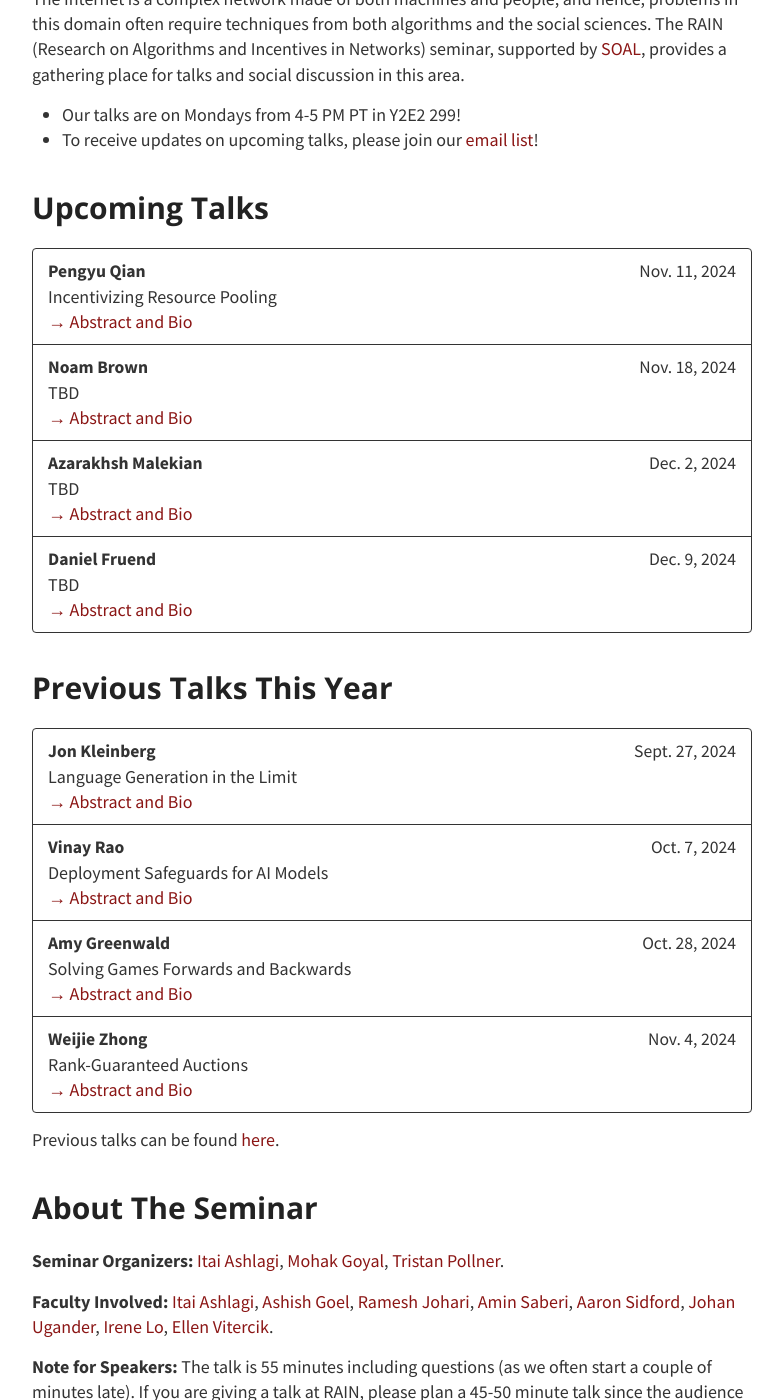
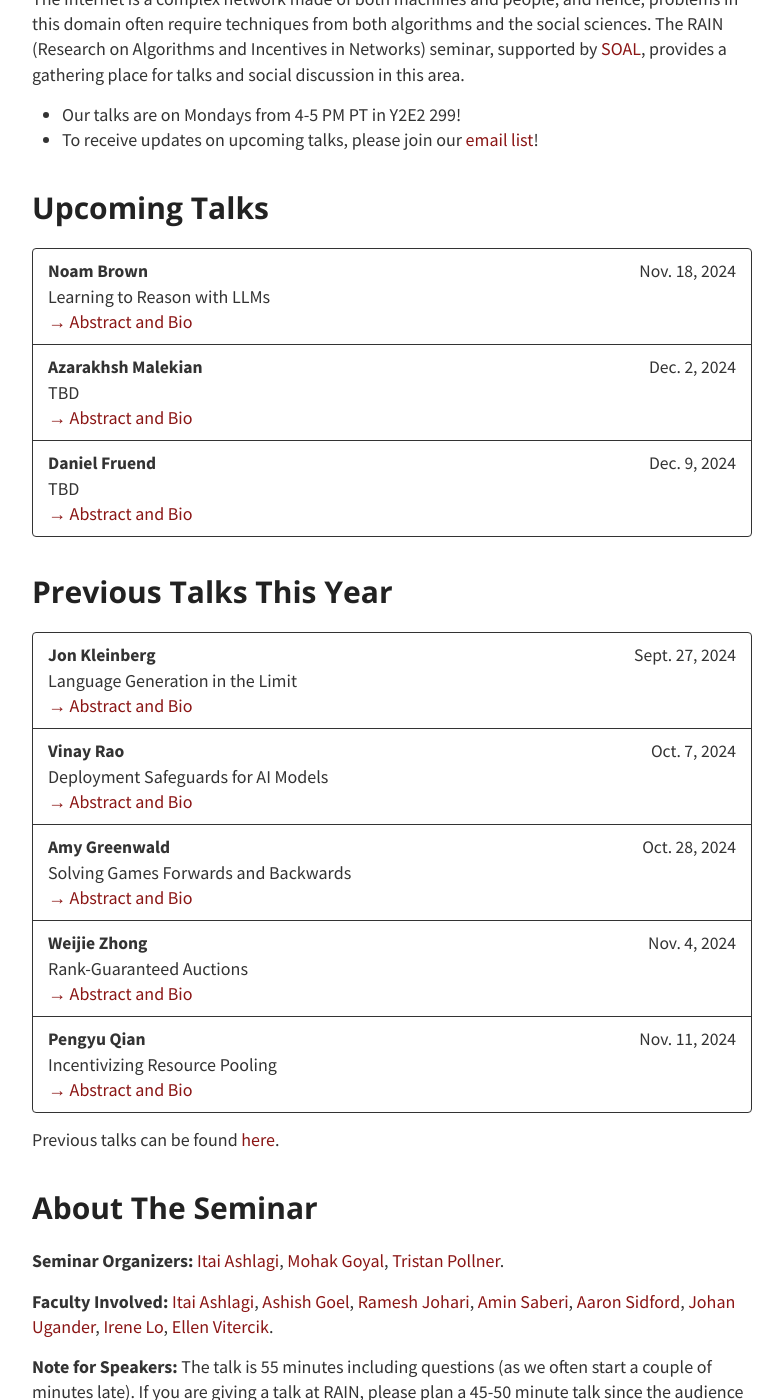
Before and after one commit to stanford-rain-seminar/stanford-rain-seminar.github.io, a Jekyll site: the page built from index.md, in a window 1280 px wide and 1400 px high, scrolled down 272 px. Shown: the whole window, without its empty margins (248-1031 px from the left). Built offline with Jekyll 4.4.1, drawn with Linux system fonts in a browser that asks for light colours; nearby versions of some CDN libraries; our own code applies the rules of GitHub Pages for plain Markdown files; some of the changed text lies outside the part shown.

Commit message:
Update talks.yml

```diff
--- a/_data/talks.yml
+++ b/_data/talks.yml
@@ -1,15 +1,10 @@
 - type: Upcoming Talks
   members:
-    - speaker: Pengyu Qian
-      date: Nov. 11, 2024
-      title: "Incentivizing Resource Pooling"
-      abstract: "Resource pooling improves system efficiency drastically in large stochastic systems, but its effective implementation in decentralized systems remains relatively underexplored. This paper studies how to incentivize resource pooling when agents are self-interested, and their states are private information. Our primary motivation is applications in the design of decentralized computing markets, among others. We study a standard multi-server queueing model in which each server is associated with an M/M/1 queue and aims to minimize its time-average job holding and processing costs. We design a simple token-based mechanism where servers can earn tokens by offering help and spend tokens to request help from other servers, all in their self-interest. The mechanism induces a complex game among servers. We employ the fluid mean-field equilibrium (FMFE) concept to analyze the system, combining mean-field approximation with fluid relaxation. This framework enables us to derive a closed-form characterization of servers' FMFE strategies. We show that these FMFE strategies approximate well the servers' rational behavior. We leverage this framework to optimize the design of the mechanism and present our main results: As the number of servers increases, the proposed mechanism incentivizes complete resource pooling---that is, the system dynamics and performance under our mechanism match those under centralized control."
-      bio: "Pengyu Qian is an Assistant Professor in the Operations & Technology Management department at the Questrom School of Business, Boston University. His research studies the design and analysis of marketplaces in dynamic settings, using tools from probability, optimization and game theory. He is interested in foundational models driven by challenges in sharing economy and the allocation of public resources. His research emphasizes algorithms/mechanisms that not only have good theoretical guarantees, but also are simple, robust, and hence practical for real-world systems. Pengyu is a recipient of the INFORMS JFIG Best Paper Prize. He earned his Ph.D. from Columbia Business School and his B.S. from Peking University."
     - speaker: Noam Brown
       date: Nov. 18, 2024
-      title: TBD
-      abstract: TBD
-      bio: TBD
+      title: "Learning to Reason with LLMs"
+      abstract: "Large language models (LLMs) have demonstrated remarkable capabilities in generating coherent text and completing various natural language tasks. Nevertheless, their ability to perform complex, general reasoning has remained limited. In this talk, I will describe OpenAI's new o1 model, an LLM trained via reinforcement learning to generate a hidden chain of thought before its response. We have found that the performance of o1 consistently improves with more reinforcement learning compute and with more inference compute. o1 surpasses previous state-of-the-art models in a variety of benchmarks that require reasoning, including mathematics competitions, programming contests, and advanced science question sets. I will discuss the implications of scaling this paradigm even further."
+      bio: "Noam Brown is a research scientist at OpenAI investigating reasoning and multi-agent AI. He co-created Libratus and Pluribus, the first AIs to defeat top humans in two-player no-limit poker and multiplayer no-limit poker, respectively, and Cicero, the first AI to achieve human-level performance in the natural language strategy game Diplomacy. He has received the Marvin Minsky Medal for Outstanding Achievements in AI, was named one of MIT Tech Review's 35 Innovators Under 35, and his work on Pluribus was named by Science as one of the top 10 scientific breakthroughs of 2019. Noam received his PhD from Carnegie Mellon University."
     - speaker: Azarakhsh Malekian
       date: Dec. 2, 2024
       title: TBD
@@ -43,3 +38,8 @@
       title: "Rank-Guaranteed Auctions"
       abstract: "We propose a combinatorial ascending auction that is 'approximately' optimal, requiring minimal rationality to achieve this level of optimality, and is robust to strategic and distributional uncertainties. Specifically, the auction is rank-guaranteed, meaning that for any menu M and any valuation profile, the ex-post revenue is guaranteed to be at least as high as the highest revenue achievable from feasible allocations, taking the (|M| + 1)th-highest valuation for each bundle as the price. Our analysis highlights a crucial aspect of combinatorial auction design, namely, the design of menus. We provide simple and approximately optimal menus in various settings."
       bio: "Weijie Zhong is an Assistant Professor of Economics at the Stanford Graduate School of Business. He specializes in microeconomic theory, focusing on how information influences individual behavior and market outcomes. His recent research delves into the optimal ways to dynamically acquire information to aid decision-making."
+    - speaker: Pengyu Qian
+      date: Nov. 11, 2024
+      title: "Incentivizing Resource Pooling"
+      abstract: "Resource pooling improves system efficiency drastically in large stochastic systems, but its effective implementation in decentralized systems remains relatively underexplored. This paper studies how to incentivize resource pooling when agents are self-interested, and their states are private information. Our primary motivation is applications in the design of decentralized computing markets, among others. We study a standard multi-server queueing model in which each server is associated with an M/M/1 queue and aims to minimize its time-average job holding and processing costs. We design a simple token-based mechanism where servers can earn tokens by offering help and spend tokens to request help from other servers, all in their self-interest. The mechanism induces a complex game among servers. We employ the fluid mean-field equilibrium (FMFE) concept to analyze the system, combining mean-field approximation with fluid relaxation. This framework enables us to derive a closed-form characterization of servers' FMFE strategies. We show that these FMFE strategies approximate well the servers' rational behavior. We leverage this framework to optimize the design of the mechanism and present our main results: As the number of servers increases, the proposed mechanism incentivizes complete resource pooling---that is, the system dynamics and performance under our mechanism match those under centralized control."
+      bio: "Pengyu Qian is an Assistant Professor in the Operations & Technology Management department at the Questrom School of Business, Boston University. His research studies the design and analysis of marketplaces in dynamic settings, using tools from probability, optimization and game theory. He is interested in foundational models driven by challenges in sharing economy and the allocation of public resources. His research emphasizes algorithms/mechanisms that not only have good theoretical guarantees, but also are simple, robust, and hence practical for real-world systems. Pengyu is a recipient of the INFORMS JFIG Best Paper Prize. He earned his Ph.D. from Columbia Business School and his B.S. from Peking University."
```
